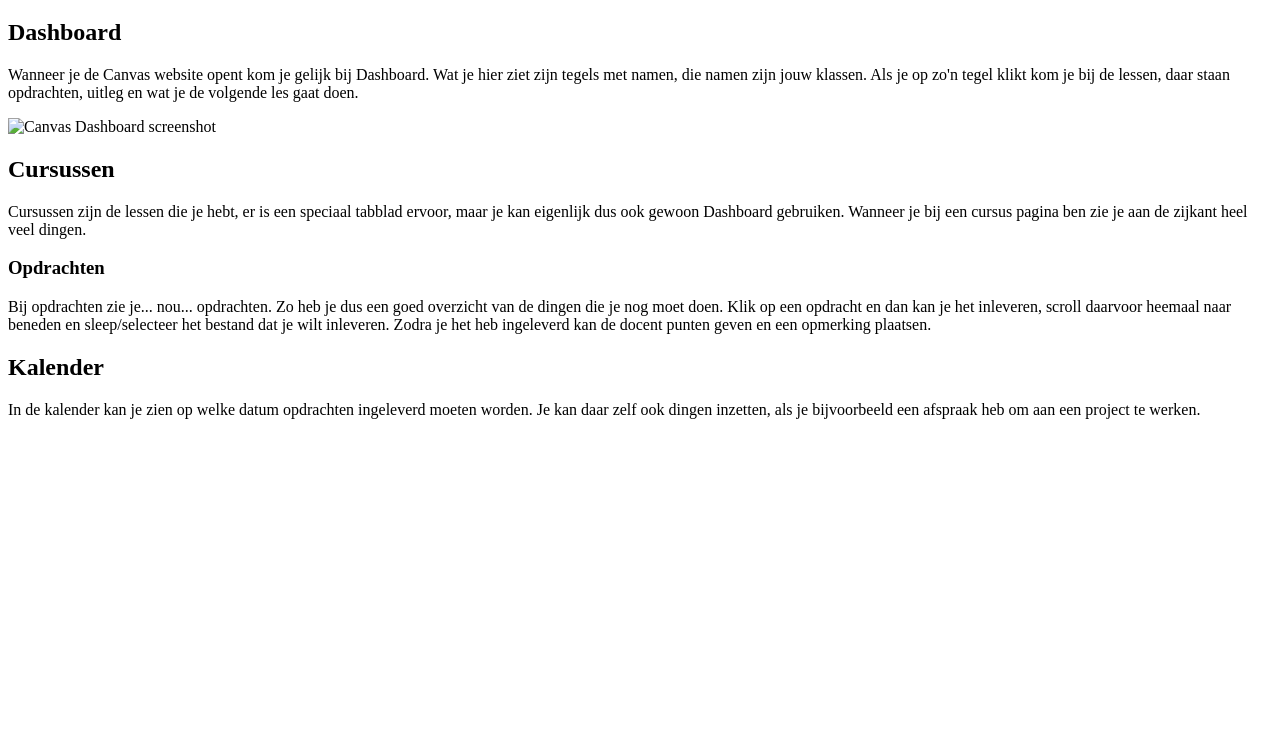
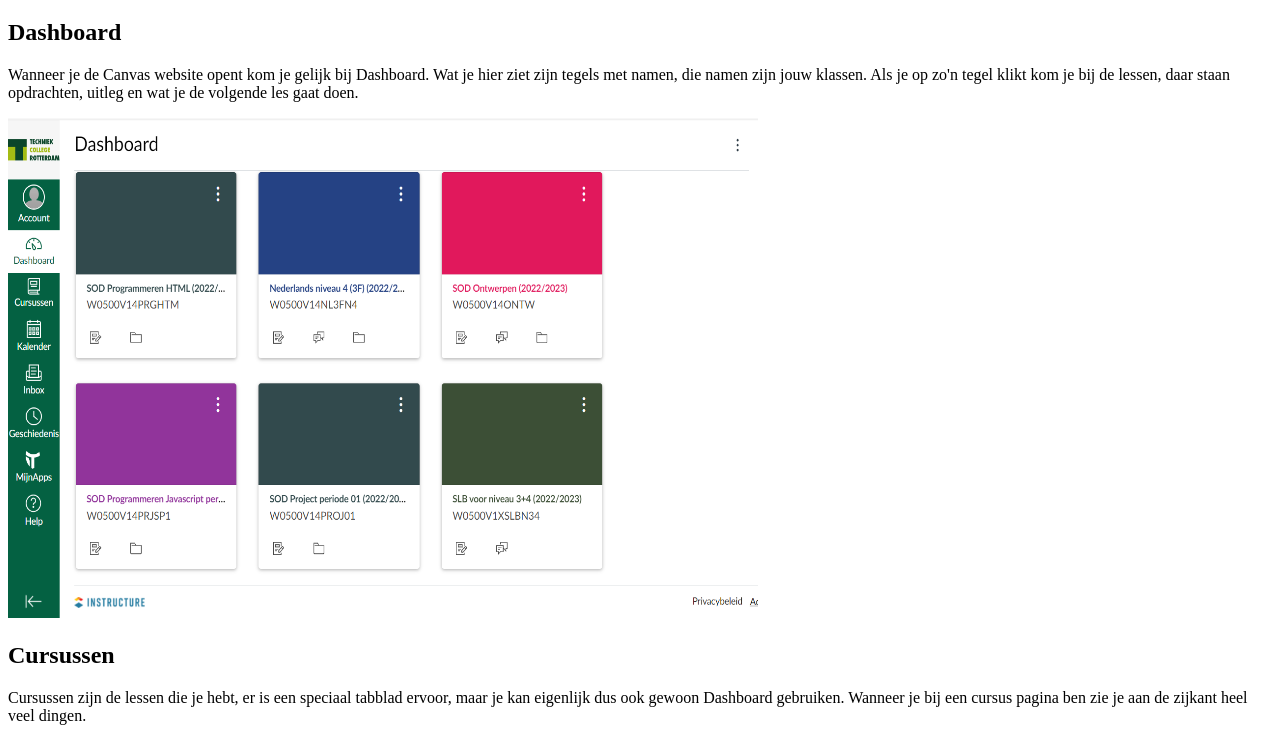
Before and after one commit to StaceyPeters01/p1-html-css, a plain HTML site: page Projecten/Ouderavond Project/HTML_CSS/canvas index.html in a window 1280 px wide. Shown: the part 61-800 px from the top of the page. Drawn offline with Linux system fonts and the light colour scheme.

Commit message:
Foto update

```diff
--- a/Projecten/Ouderavond Project/HTML_CSS/canvas index.html
+++ b/Projecten/Ouderavond Project/HTML_CSS/canvas index.html
@@ -23,7 +23,7 @@
             Wat je hier ziet zijn tegels met namen, die namen zijn jouw klassen.
             Als je op zo'n tegel klikt kom je bij de lessen, daar staan opdrachten, uitleg en wat je de volgende les gaat doen.
         </p>
-        <img src="./Canvas Dashboard.png" alt="Canvas Dashboard screenshot" width="750" height="500">
+        <img src="/Projecten/Ouderavond Project/Foto's/Canvas Dashboard.png" alt="Canvas Dashboard screenshot" width="750" height="500">
 
         <h2>
             Cursussen
```
